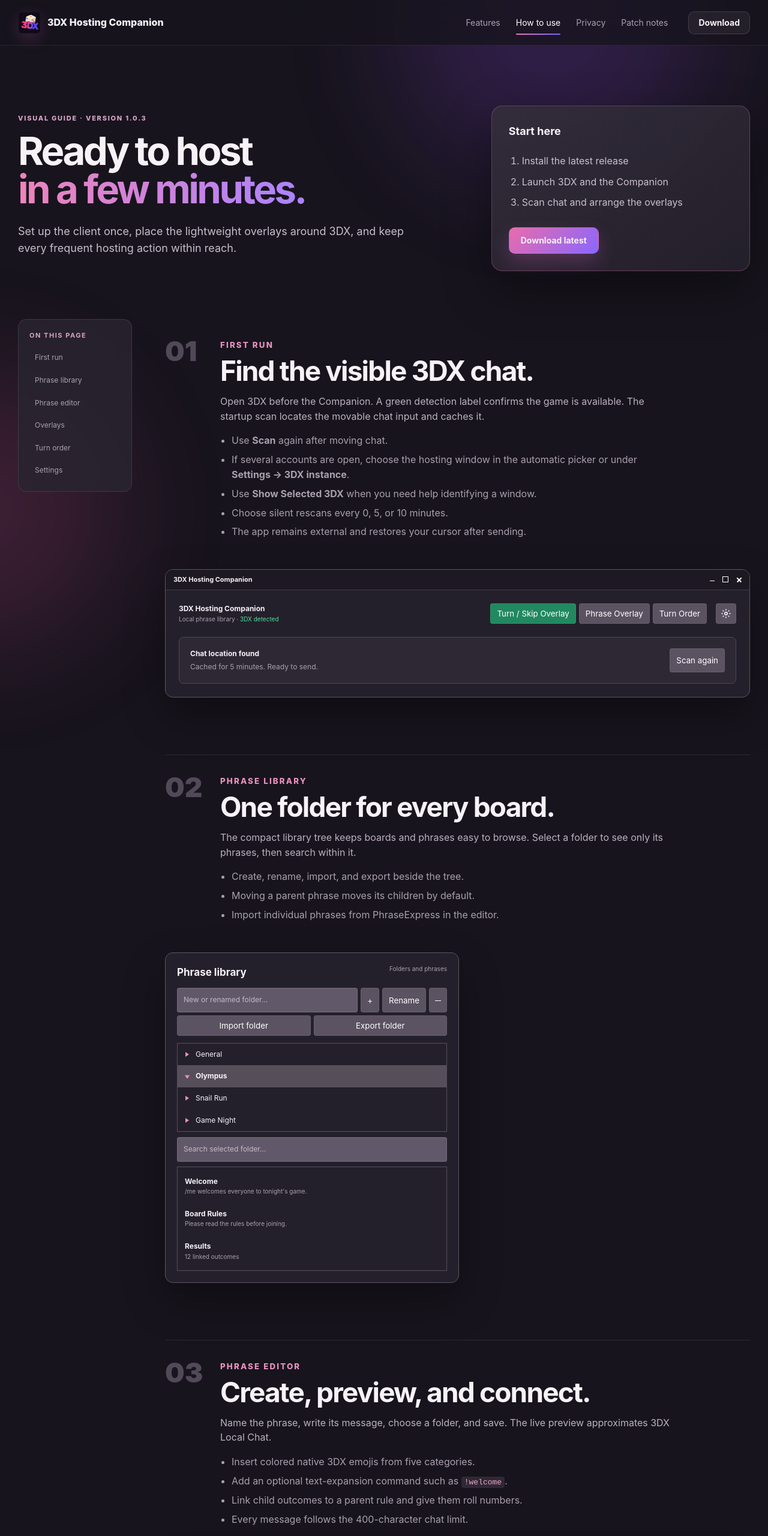
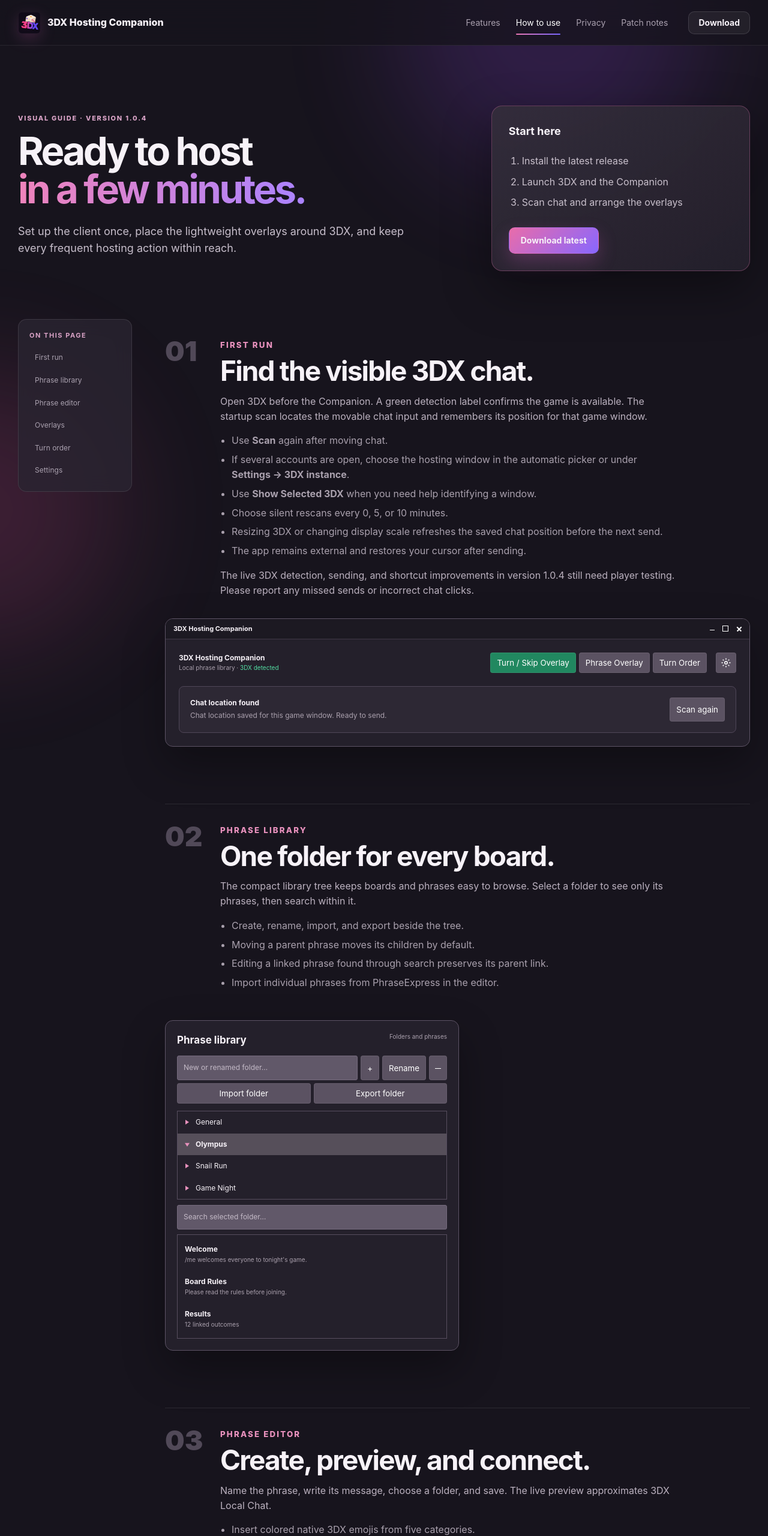
Before and after one commit to Ankhito/3DX-Hosting-Companion-Releases, a plain HTML site: page how-to-use.html in a window 1280 px wide. Shown: the top 2561 px of the page at 60% size. Drawn offline with Linux system fonts and the light colour scheme; no server answers.

Commit message:
Publish 1.0.4 reliability notes and usage guide (#27)

```diff
--- a/how-to-use.html
+++ b/how-to-use.html
@@ -43,7 +43,7 @@
     <main>
       <section class="guide-hero shell">
         <div>
-          <span class="kicker">Visual guide · Version 1.0.3</span>
+          <span class="kicker">Visual guide · Version 1.0.4</span>
           <h1>Ready to host<br /><span>in a few minutes.</span></h1>
           <p>
             Set up the client once, place the lightweight overlays around 3DX,
@@ -81,18 +81,20 @@
                 <p>
                   Open 3DX before the Companion. A green detection label
                   confirms the game is available. The startup scan locates the
-                  movable chat input and caches it.
+                  movable chat input and remembers its position for that game window.
                 </p>
                 <ul>
                   <li>Use <b>Scan</b> again after moving chat.</li>
                   <li>If several accounts are open, choose the hosting window in the automatic picker or under <b>Settings → 3DX instance</b>.</li>
                   <li>Use <b>Show Selected 3DX</b> when you need help identifying a window.</li>
                   <li>Choose silent rescans every 0, 5, or 10 minutes.</li>
+                  <li>Resizing 3DX or changing display scale refreshes the saved chat position before the next send.</li>
                   <li>
                     The app remains external and restores your cursor after
                     sending.
                   </li>
                 </ul>
+                <p>The live 3DX detection, sending, and shortcut improvements in version 1.0.4 still need player testing. Please report any missed sends or incorrect chat clicks.</p>
               </div>
             </div>
             <div class="ui-shot detect-shot">
@@ -115,7 +117,7 @@
               </header>
               <section>
                 <b>Chat location found</b
-                ><span>Cached for 5 minutes. Ready to send.</span
+                ><span>Chat location saved for this game window. Ready to send.</span
                 ><button>Scan again</button>
               </section>
             </div>
@@ -135,6 +137,7 @@
                 <ul>
                   <li>Create, rename, import, and export beside the tree.</li>
                   <li>Moving a parent phrase moves its children by default.</li>
+                  <li>Editing a linked phrase found through search preserves its parent link.</li>
                   <li>
                     Import individual phrases from PhraseExpress in the editor.
                   </li>
@@ -196,8 +199,8 @@
                     <code>!welcome</code>.
                   </li>
                   <li>
-                    Link child outcomes to a parent rule and give them roll
-                    numbers.
+                    Link child outcomes to a parent rule in the same folder and give them roll
+                    numbers. Outcomes cannot contain another level of linked phrases.
                   </li>
                   <li>Every message follows the 400-character chat limit.</li>
                 </ul>
@@ -323,6 +326,7 @@
                     Select a player for a protected 5- or 10-second skip
                     countdown.
                   </li>
+                  <li>Use your configured cancel shortcut while the mouse is locked. A message already being sent finishes before the remaining countdown stops and the cursor is restored.</li>
                 </ul>
               </div>
             </div>
@@ -395,6 +399,8 @@
                   <li>
                     Configure shortcuts, opacity, headers, and silent rescans.
                   </li>
+                  <li>Click the countdown-cancel shortcut field and press your preferred key combination. Use <b>Clear</b> to disable it. If a shortcut is invalid or unavailable, your previous shortcut stays active.</li>
+                  <li>Avoid keys already used by Windows or 3DX: <code>Ctrl+Esc</code> can open the Windows Start menu and <code>Esc</code> can open the 3DX menu.</li>
                   <li>Create or restore a portable local backup.</li>
                   <li>Check for verified installer updates inside the app.</li>
                 </ul>
@@ -409,6 +415,9 @@
                 <label
                   >Overlay shortcut<span class="has-chevron"
                     >Ctrl + Shift + O</span
+                  ></label
+                ><label
+                  >Cancel countdown shortcut<span>F8 <button>Clear</button></span
                   ></label
                 ><label
                   >Turn / skip opacity<span class="has-chevron"
@@ -436,7 +445,7 @@
               <section>
                 <p>
                   <b>Application updates</b
-                  ><small>Installed version: 1.0.1</small>
+                  ><small>Installed version: 1.0.4</small>
                 </p>
                 <button>Check for Updates</button>
               </section>
```
Also changed, not shown: 2 other files.
